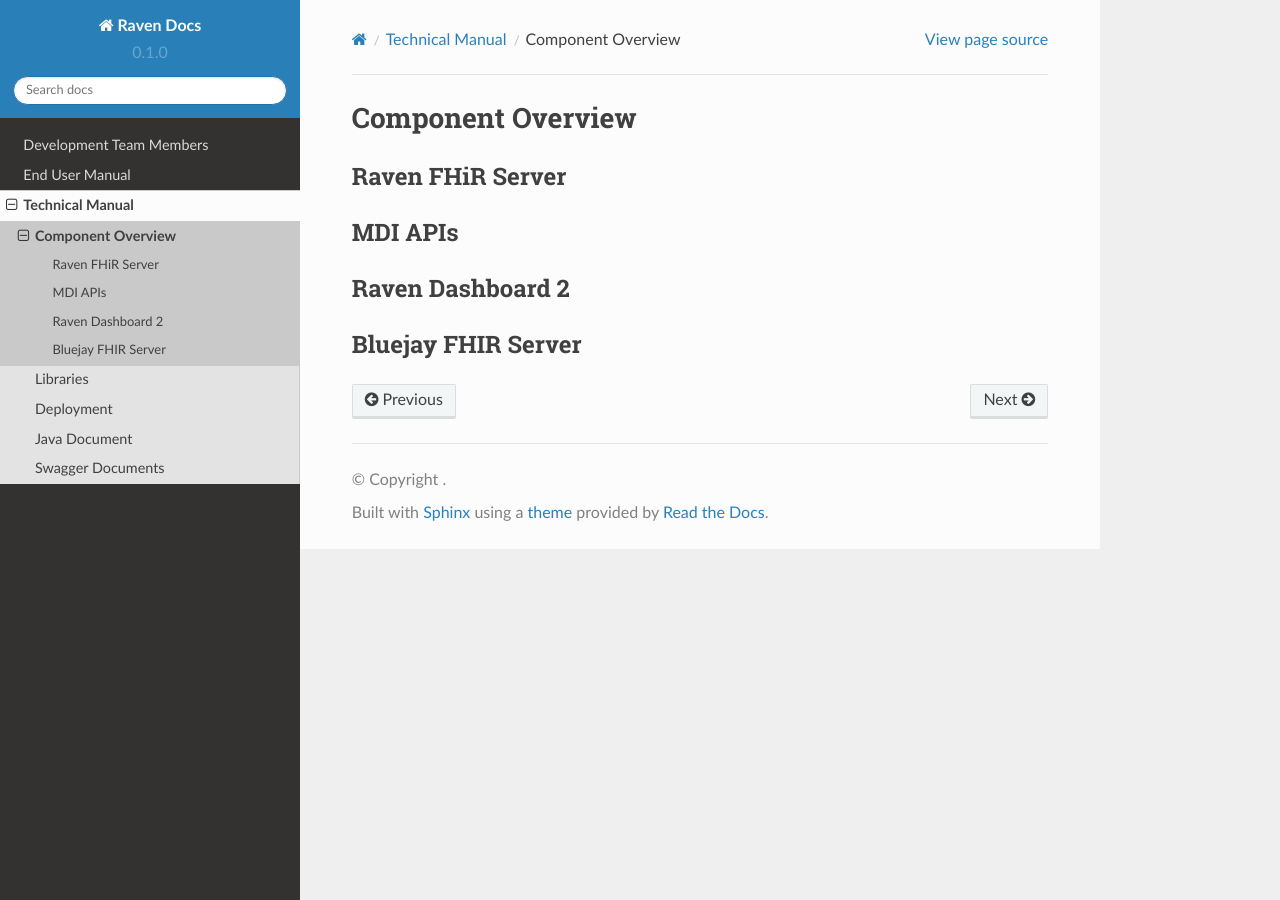
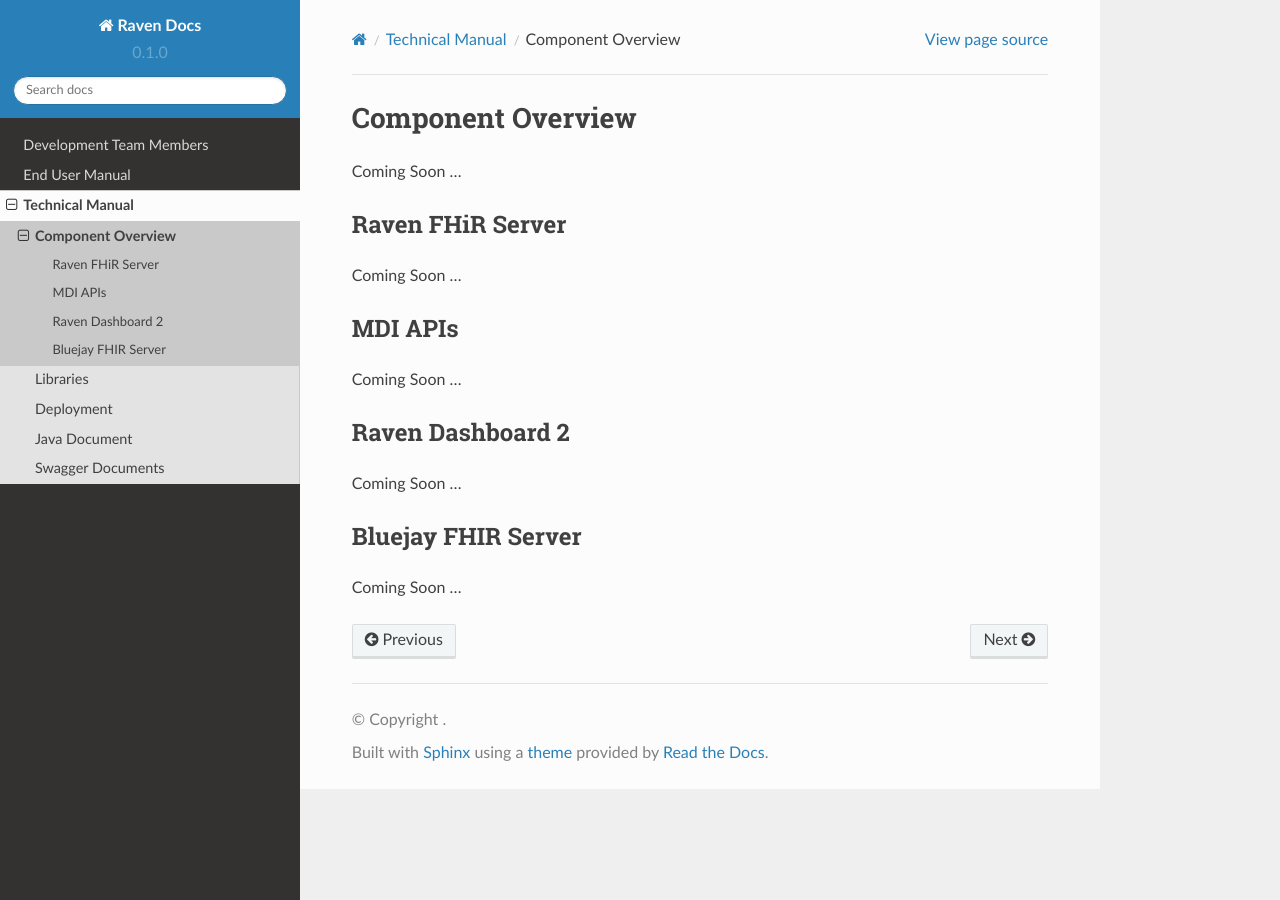
Before and after one commit to MortalityReporting/RavenDocs, a Sphinx documentation site: the page built from docs/source/technicalManual/componentOverview.rst, in a window 1280 px wide. Built offline with Sphinx 7.4.7 and the Read the Docs theme 2.0.0, drawn with Linux system fonts in a browser that asks for light colours.

Commit message:
adding coming soon...

```diff
--- a/docs/source/technicalManual/componentOverview.rst
+++ b/docs/source/technicalManual/componentOverview.rst
@@ -1,14 +1,19 @@
 Component Overview
 ==================
+Coming Soon ...
 
 Raven FHiR Server
 -----------------
+Coming Soon ...
 
 MDI APIs
 ----------
+Coming Soon ...
 
 Raven Dashboard 2
 -----------------
+Coming Soon ...
 
 Bluejay FHIR Server
 -------------------
+Coming Soon ...
--- a/docs/source/technicalManual/deployment.rst
+++ b/docs/source/technicalManual/deployment.rst
@@ -1,8 +1,11 @@
 Deployment
 ==========
+Coming Soon ...
 
 Docker
 ------
+Coming Soon ...
 
 Non-Docker
 ----------
+Coming Soon ...
--- a/docs/source/technicalManual/javaDocs.rst
+++ b/docs/source/technicalManual/javaDocs.rst
@@ -1,2 +1,3 @@
 Java Document
 =============
+Coming Soon ...
--- a/docs/source/technicalManual/libraries.rst
+++ b/docs/source/technicalManual/libraries.rst
@@ -1,9 +1,11 @@
 Libraries
 =========
+Coming Soon ...
 
 MDI Java Lib
 ------------
-
+Coming Soon ...
 
 MDI .NET
 --------
+Coming Soon ...
--- a/docs/source/technicalManual/swaggerDocs.rst
+++ b/docs/source/technicalManual/swaggerDocs.rst
@@ -1,2 +1,3 @@
 Swagger Documents
 =================
+Coming Soon ...
```
